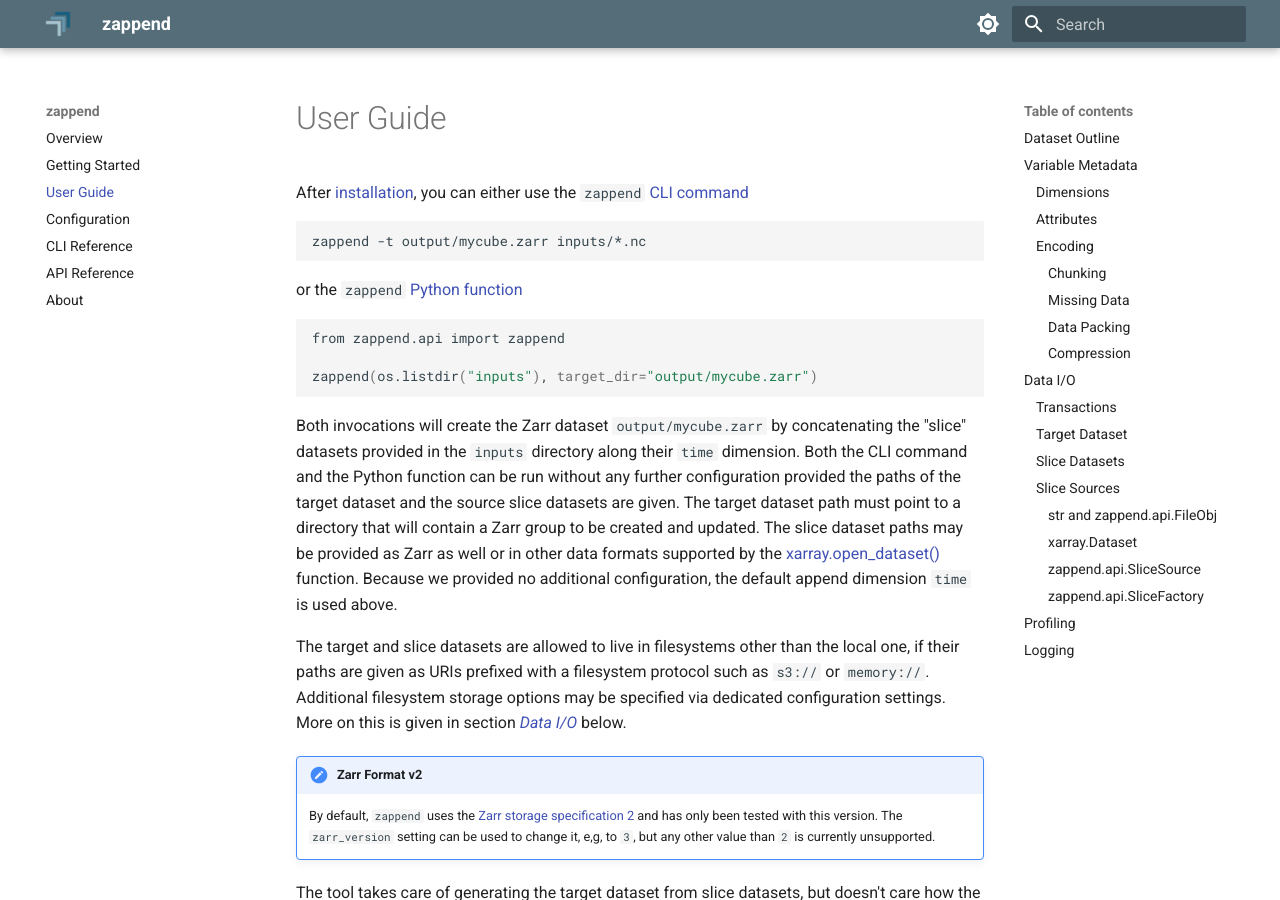
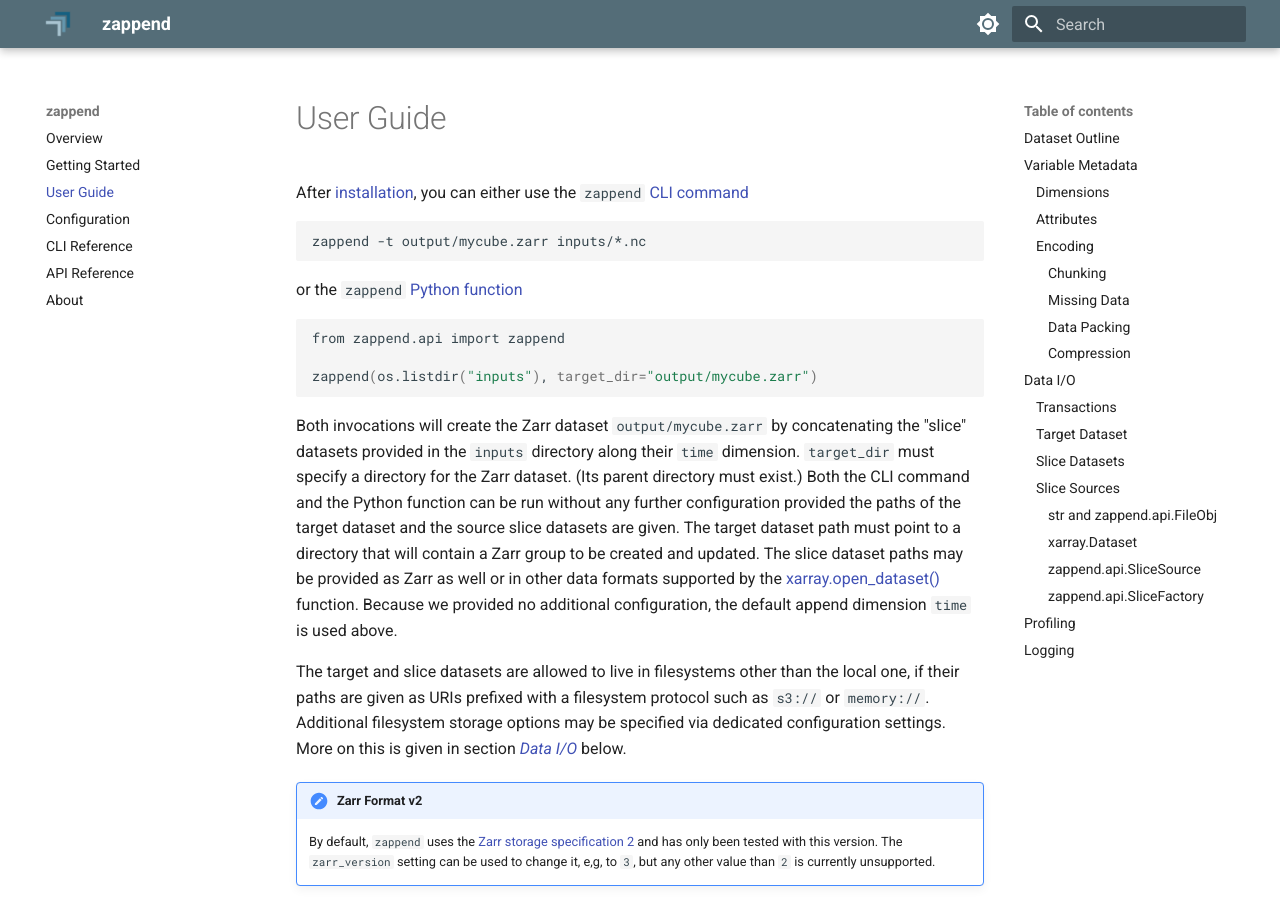
Before and after one commit to bcdev/zappend, an MkDocs documentation site: the page built from docs/guide.md, in a window 1280 px wide and 900 px high. Built offline with MkDocs 1.6.1 and Material for MkDocs 9.7.7, drawn with Linux system fonts in a browser that asks for light colours; some of the changed text lies outside the part shown.

Commit message:
Documented that the target parent directory must exist

```diff
--- a/docs/guide.md
+++ b/docs/guide.md
@@ -16,7 +16,8 @@ zappend(os.listdir("inputs"), target_dir="output/mycube.zarr")
 
 Both invocations will create the Zarr dataset `output/mycube.zarr` by concatenating
 the "slice" datasets provided in the `inputs` directory along their `time` dimension.
-Both the CLI command and the Python function can be run without any further
+`target_dir` must specify a directory for the Zarr dataset. (Its parent directory must
+exist.) Both the CLI command and the Python function can be run without any further
 configuration provided the paths of the target dataset and the source slice datasets
 are given. The target dataset path must point to a directory that will contain a Zarr
 group to be created and updated. The slice dataset paths may be provided as Zarr as
@@ -433,6 +434,7 @@ You can disable transaction management by specifying
 The `target_dir` setting is mandatory. If it is not specified in the configuration,
 it must be passed either as `--target` or `-t` option to the `zappend` command or as
 `target_dir` keyword argument when using the `zappend` Python function.
+Note, the parent directory of `target_dir` must already exist.
 
 If the target path is given for another filesystem, additional storage options may be
 passed using the optional `target_storage_options` setting.
```
Also changed, not shown: 1 other file.
